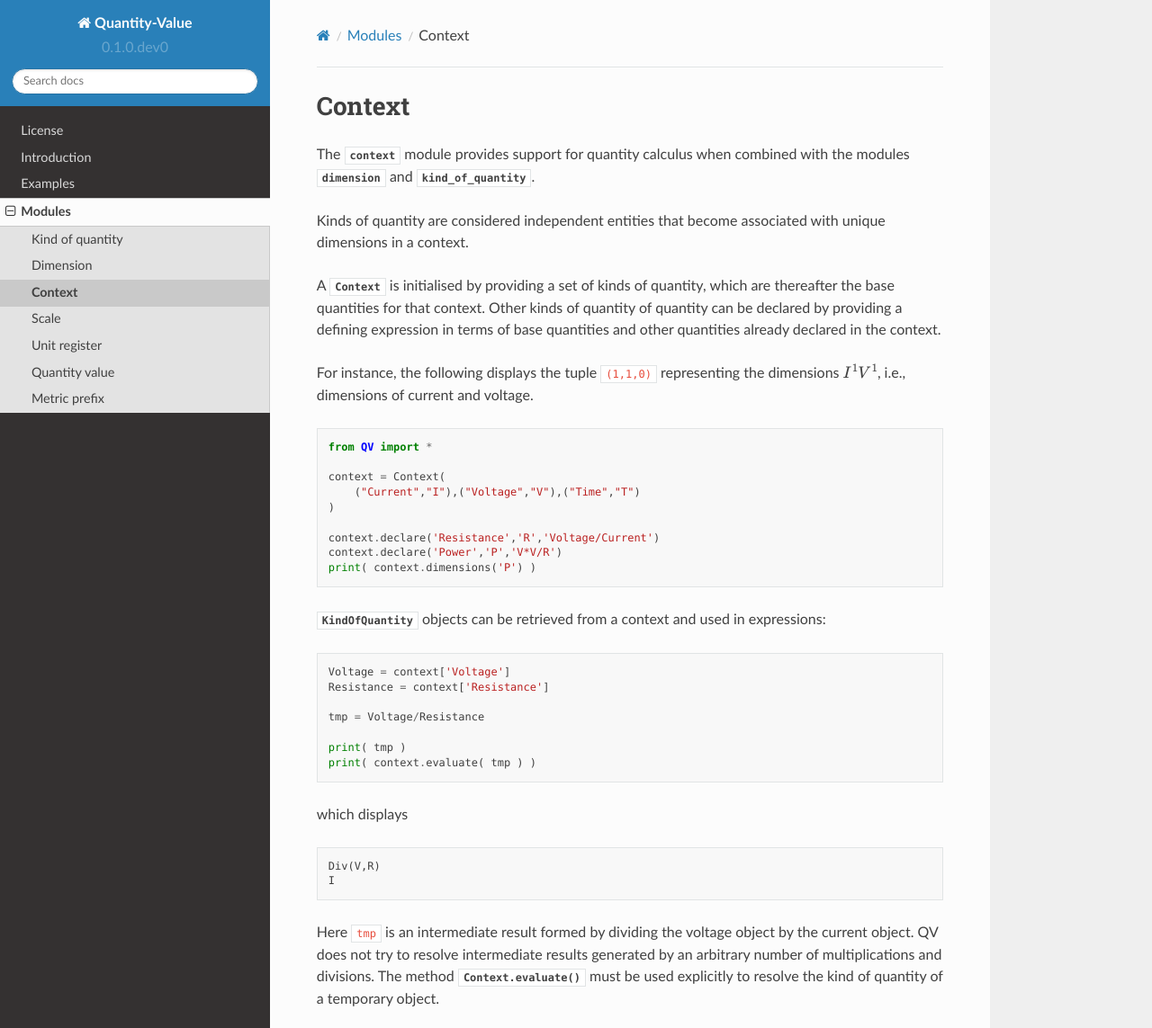
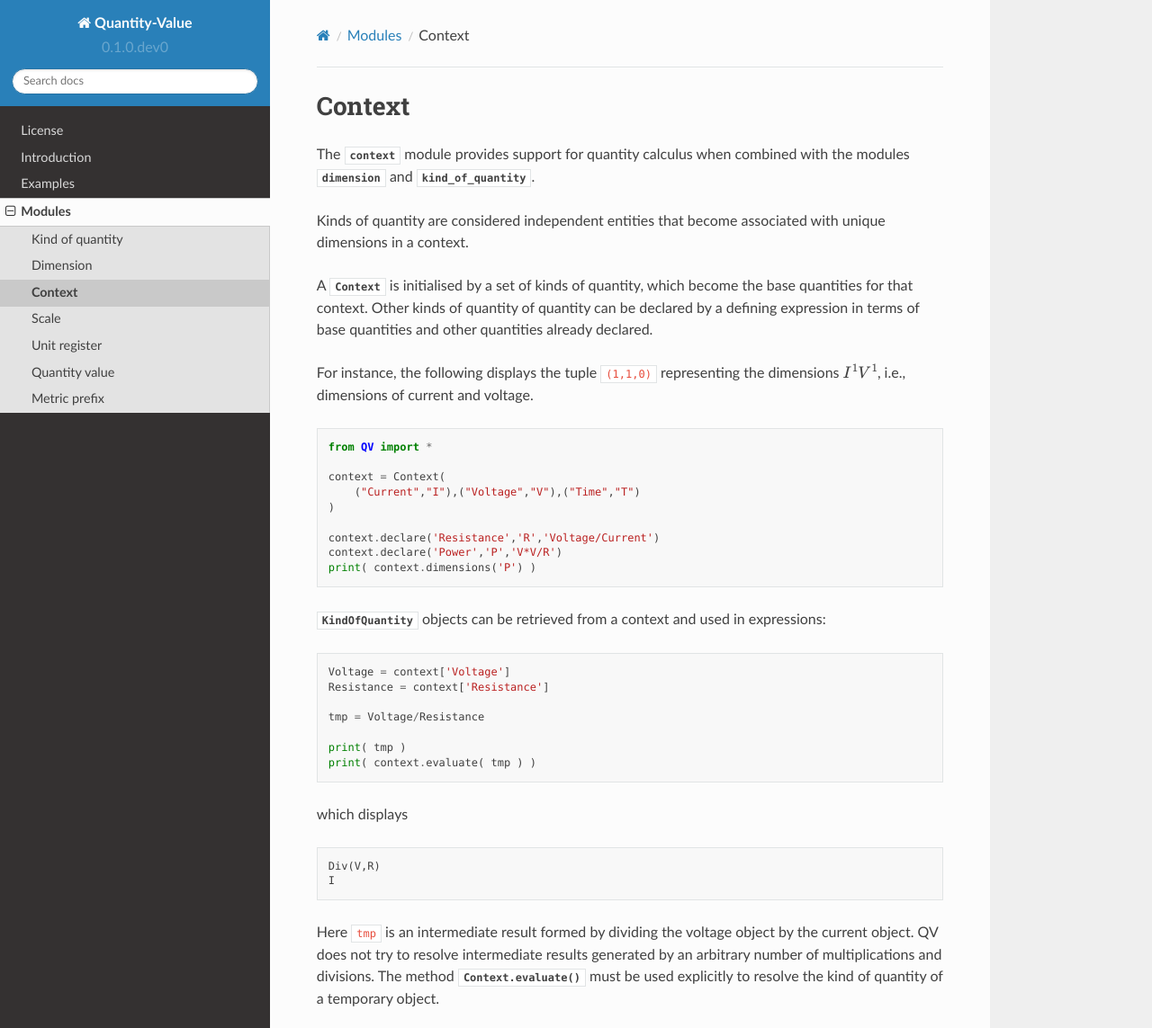
Before and after one commit to MSLNZ/Quantity-Value, a Sphinx documentation site: the page built from docs/context.rst, in a window 1280 px wide and 1381 px high, cut to the strip 0-1143 px from the top of the window. Shown: the whole strip at 90% size. Built offline with Sphinx 7.4.7 and the Read the Docs theme 2.0.0, drawn with Linux system fonts in a browser that asks for light colours.

Commit message:
Working on the docs

```diff
--- a/docs/context.rst
+++ b/docs/context.rst
@@ -11,7 +11,7 @@ The :mod:`.context` module provides support for quantity calculus when combined
 
 Kinds of quantity are considered independent entities that become associated with unique dimensions in a context.
 
-A :class:`.Context` is initialised by providing a set of kinds of quantity, which are thereafter the base quantities for that context. Other kinds of quantity of quantity can be declared by providing a defining expression in terms of base quantities and other quantities already declared in the context.
+A :class:`.Context` is initialised by a set of kinds of quantity, which become the base quantities for that context. Other kinds of quantity of quantity can be declared by a defining expression in terms of base quantities and other quantities already declared.
 
 For instance, the following displays the tuple ``(1,1,0)`` representing the dimensions :math:`I^1V^1`, i.e., dimensions of current and voltage.  ::
 
```
Also changed, not shown: docs/dimension.rst (+17 -3 lines).
